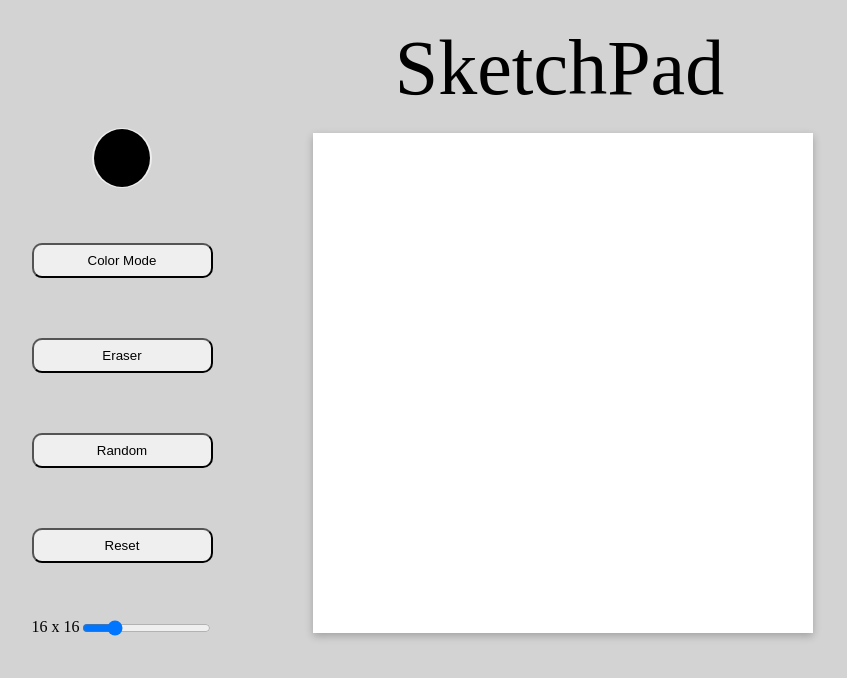
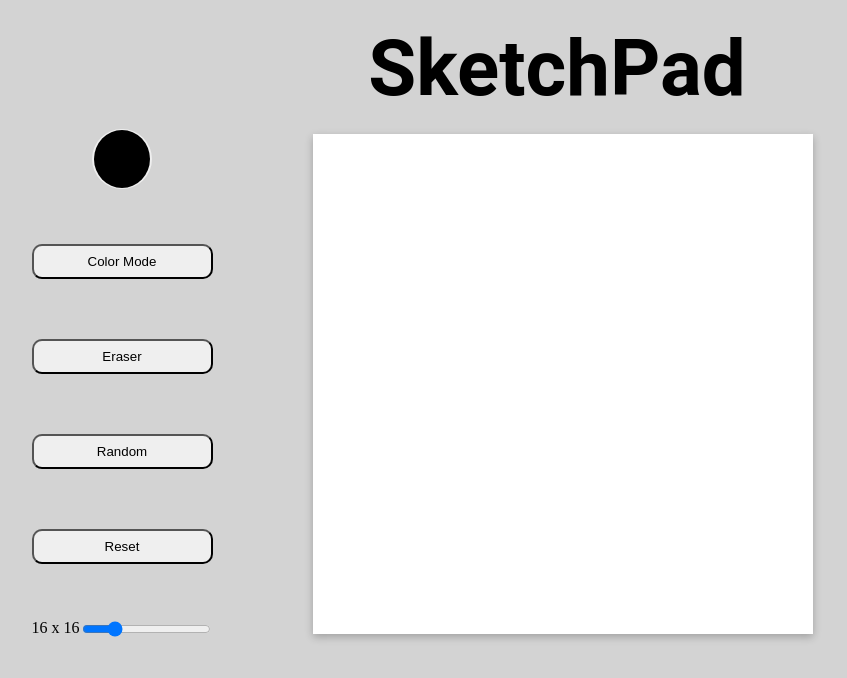
Before and after one commit to CostaPasta/SketchPad, a plain HTML site: page index.html in a window 1280 px wide. Shown: the whole page, without its empty margins (218-1065 px from the left). Drawn offline with Linux system fonts and the light colour scheme.

Commit message:
changed font for title and changed margin to center with board

```diff
--- a/index.html
+++ b/index.html
@@ -5,7 +5,7 @@
     <meta http-equiv="X-UA-Compatible" content="IE=edge">
     <meta name="viewport" content="width=device-width, initial-scale=1.0">
     <link rel="stylesheet" href="styles.css">
-    <title>Etch Sketch</title>
+    <title>SketchPad</title>
 </head>
 <body>
     <div class="title">SketchPad</div>
--- a/styles.css
+++ b/styles.css
@@ -6,7 +6,9 @@ body {
     text-align: center;
     font-size: 78px;
     padding: 15px;
-    margin-left: 275px;
+    margin-left: 270px;
+    font-weight: bold;
+    font-family: 'Roboto', sans-serif;
 }
 .container {
     display: flex;
```
